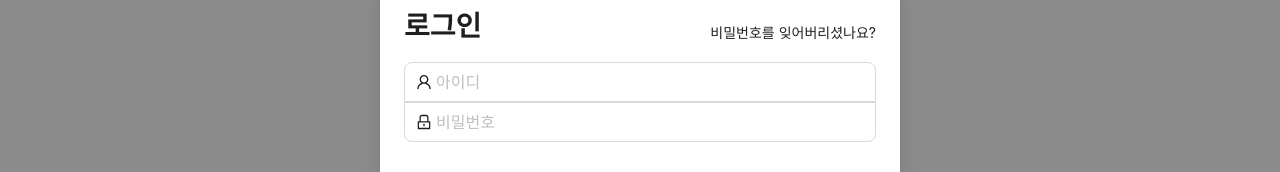
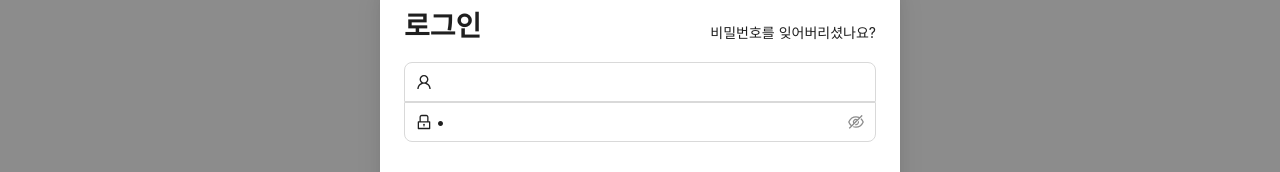
Before and after one commit to benyy0101/SSAFY-10th-EnjoyTrip, a Vue app in the folder enjoytripvue/: page / in a window 1280 px wide. Both pictures are taken after a click on the element "로그인". Shown: the part 290-462 px from the top of the page. Built offline with nearby package versions, Linux system fonts and the light colour scheme; a web font is replaced by a local one.

Commit message:
update : 로그인 수정 중

```diff
--- a/enjoytripvue/src/components/modal/LoginModal.vue
+++ b/enjoytripvue/src/components/modal/LoginModal.vue
@@ -87,16 +87,16 @@ const loginMember = async () => {
     </a-space>
     <div class="formContainer">
       <form @submit.prevent="onSubmit">
-        <a-input v-model="login.userId" size="large" placeholder="아이디" class="idInput">
+        <a-input v-model:value="login.userId" size="large" placeholder="아이디" class="idInput">
           <template #prefix>
         <user-outlined />
       </template>
         </a-input>
-        <a-input type="password" v-model="login.userPwd" size="large" placeholder="비밀번호" class="pwdInput" @keyup.enter="onSubmit">
+        <a-input-password v-model:value="login.userPwd" size="large" placeholder="비밀번호" class="pwdInput" @keyup.enter="onSubmit">
           <template #prefix>
         <LockOutlined />
       </template>
-        </a-input>
+        </a-input-password>
         <a-flex :justify="'flex-end'" class="buttonWrapper">
           <button type="submit" @click.prevent="onSubmit" class="login">로그인</button>
         </a-flex>
```
